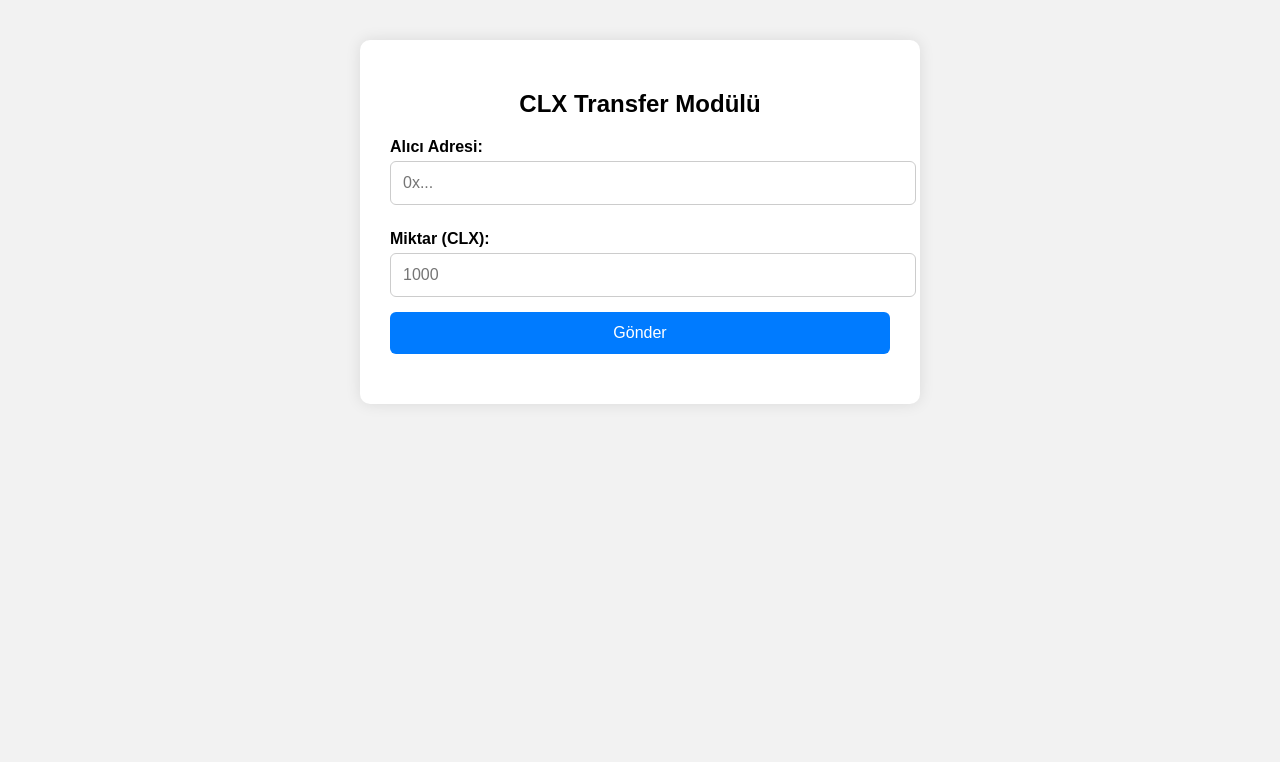
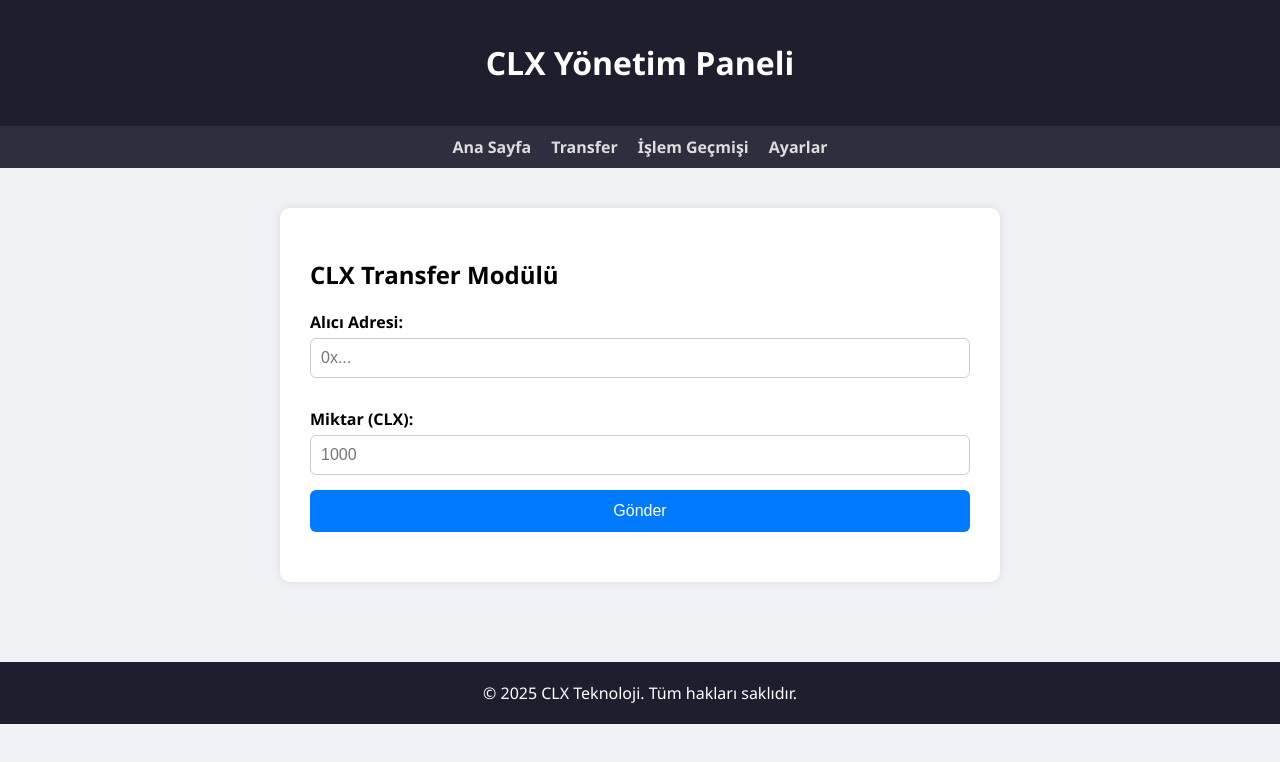
Before and after one commit to clxtoken/clxtoken-metadata, a plain HTML site: page index.html in a window 1280 px wide. Drawn offline with nearby package versions, Linux system fonts and the light colour scheme.

Commit message:
Update index.html

```diff
--- a/index.html
+++ b/index.html
@@ -2,35 +2,58 @@
 <html lang="tr">
 <head>
   <meta charset="UTF-8">
-  <title>CLX Transfer Modülü</title>
+  <title>CLX Paneli</title>
   <meta name="viewport" content="width=device-width, initial-scale=1.0">
   <style>
+    * {
+      box-sizing: border-box;
+    }
     body {
-      font-family: Arial, sans-serif;
-      background-color: #f2f2f2;
+      font-family: 'Segoe UI', Tahoma, Geneva, Verdana, sans-serif;
+      background-color: #f0f2f5;
       margin: 0;
+      padding: 0;
+    }
+    header {
+      background-color: #1e1e2f;
+      color: white;
+      padding: 20px;
+      text-align: center;
+    }
+    nav {
+      background-color: #2e2e3e;
+      padding: 10px;
+      display: flex;
+      justify-content: center;
+      gap: 20px;
+    }
+    nav a {
+      color: #ddd;
+      text-decoration: none;
+      font-weight: bold;
+    }
+    nav a:hover {
+      color: #fff;
+    }
+    main {
       padding: 40px;
+      max-width: 800px;
+      margin: auto;
     }
-    .container {
+    .module {
       background-color: #fff;
       padding: 30px;
       border-radius: 10px;
-      max-width: 500px;
-      margin: auto;
-      box-shadow: 0 0 15px rgba(0,0,0,0.1);
-    }
-    h2 {
-      text-align: center;
-      margin-bottom: 20px;
+      box-shadow: 0 0 10px rgba(0,0,0,0.1);
     }
     label {
       font-weight: bold;
-      margin-top: 10px;
       display: block;
+      margin-top: 15px;
     }
     input {
       width: 100%;
-      padding: 12px;
+      padding: 10px;
       margin-top: 5px;
       margin-bottom: 15px;
       border: 1px solid #ccc;
@@ -55,17 +78,30 @@
       font-weight: bold;
       text-align: center;
     }
-    a {
-      color: #007bff;
-      text-decoration: none;
-    }
-    a:hover {
-      text-decoration: underline;
+    footer {
+      background-color: #1e1e2f;
+      color: white;
+      text-align: center;
+      padding: 20px;
+      margin-top: 40px;
     }
   </style>
 </head>
 <body>
-  <div class="container">
+
+  <header>
+    <h1>CLX Yönetim Paneli</h1>
+  </header>
+
+  <nav>
+    <a href="#">Ana Sayfa</a>
+    <a href="#">Transfer</a>
+    <a href="#">İşlem Geçmişi</a>
+    <a href="#">Ayarlar</a>
+  </nav>
+
+  <main>
+    <section class="module">
       <h2>CLX Transfer Modülü</h2>
       <label for="recipient">Alıcı Adresi:</label>
       <input type="text" id="recipient" placeholder="0x...">
@@ -75,7 +111,12 @@
 
       <button onclick="sendCLX()">Gönder</button>
       <div id="result"></div>
-  </div>
+    </section>
+  </main>
+
+  <footer>
+    &copy; 2025 CLX Teknoloji. Tüm hakları saklıdır.
+  </footer>
 
   <!-- Ethers.js kütüphanesi -->
   <script src="https://cdn.jsdelivr.net/npm/ethers/dist/ethers.min.js"></script>
@@ -123,5 +164,6 @@
       }
     }
   </script>
+
 </body>
 </html>
```
Lines whose indentation alone changed are shown as unchanged.
